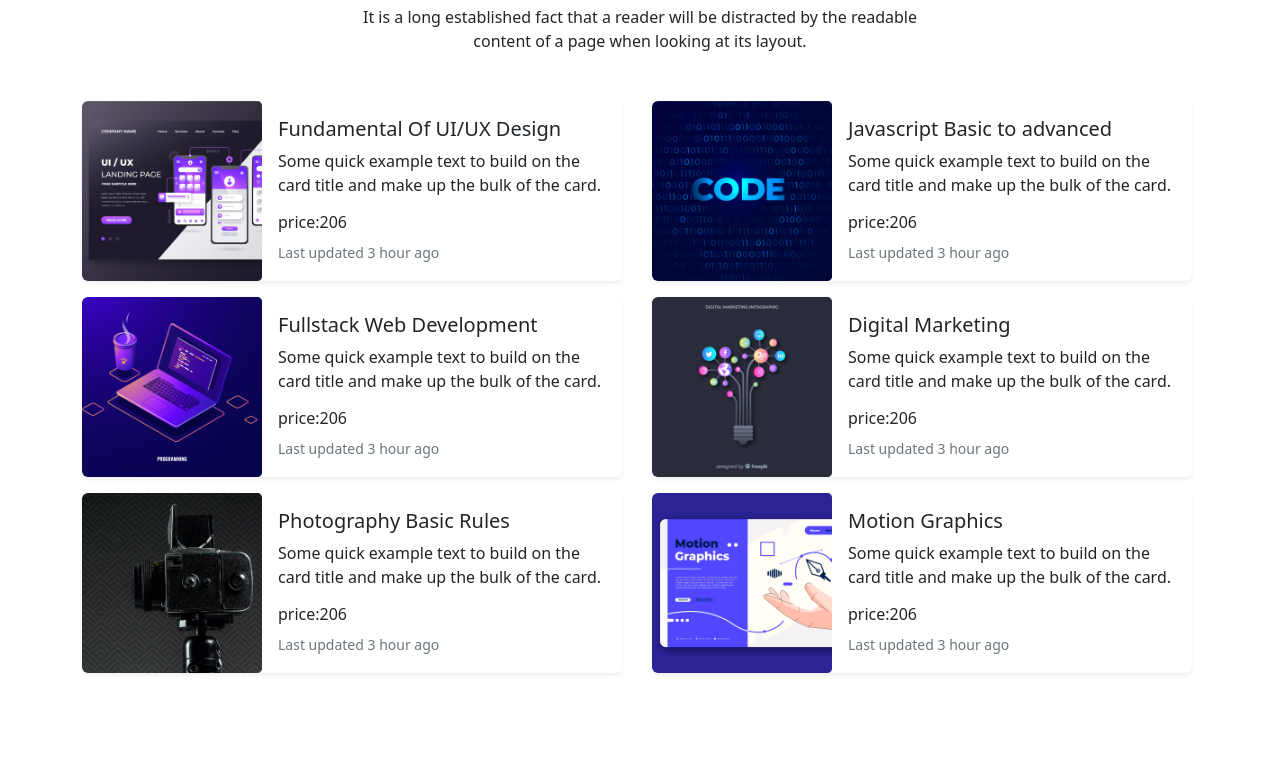
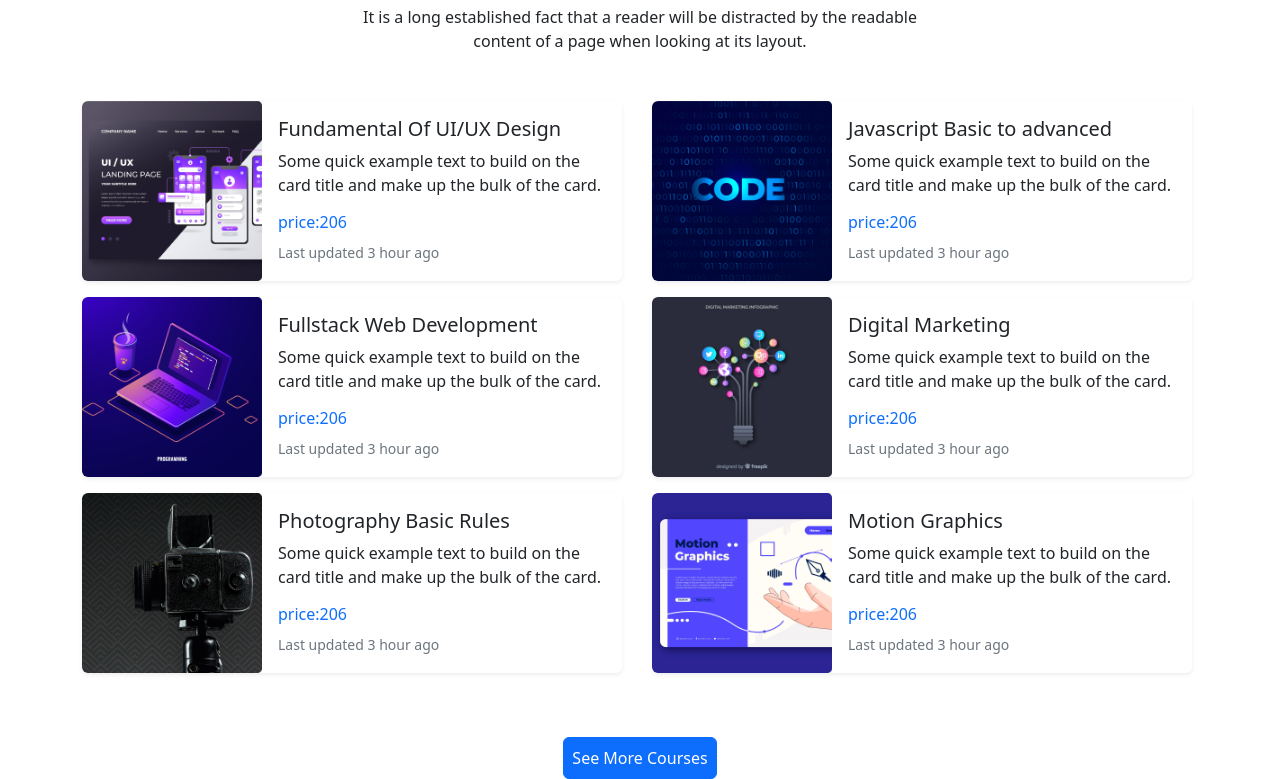
Before and after one commit to JakiulRashidKhan/Ed-tech-five, a plain HTML site: page index.html in a window 1280 px wide. Shown: the part 782-1561 px from the top of the page. Before the commit the page ends 1519 px from the top, so only its background shows below. Drawn offline with nearby package versions, Linux system fonts and the light colour scheme.

Commit message:
button added

```diff
--- a/index.html
+++ b/index.html
@@ -66,7 +66,7 @@
                             <h1>Get Started Digital Learning</h1>
                             <p>It is a long established fact that a reader will be distracted by the readable content of a page when looking at its
                             layout.</p>
-                            <a href="" class="btn btn-primary text-white rounded-2 mx-2 my-1">Get Started</a>
+                            <a href="" class="btn btn-primary text-white rounded-4 px-3 py-2">Get Started</a>
                         </div>
                     </div>
                     <div class="carousel-item">
@@ -74,6 +74,7 @@
                         <div class="carousel-caption d-none d-md-block">
                             <h1>Second slide label</h1>
                             <p>Some representative placeholder content for the second slide.</p>
+                            <a href="" class="btn btn-primary text-white rounded-4 px-3 py-2">Get Started</a>
                         </div>
                     </div>
                     <div class="carousel-item">
@@ -81,6 +82,7 @@
                         <div class="carousel-caption d-none d-md-block ">
                             <h1>Third slide label</h1>
                             <p>Some representative placeholder content for the third slide.</p>
+                            <a href="" class="btn btn-primary text-white rounded-4 px-3 py-2">Get Started</a>
                         </div>
                     </div>
                 </div>
@@ -102,6 +104,7 @@
                 layout.</p>
             </div>
         </section>
+        <!-- course sec  -->
         <section class="my-5">
             <div class="row row-cols-sm-1 row-cols-md-2">
                 <div class="col-md-6 col-sm-12">
@@ -114,7 +117,7 @@
                                 <div class="card-body">
                                     <h5 class="card-title">Fundamental Of UI/UX Design</h5>
                                     <p class="card-text">Some quick example text to build on the card title and make up the bulk of the card.</p>
-                                    <h6>price:206</h6>
+                                    <h6 class="text-primary">price:206</h6>
                                     <p class="card-text"><small class="text-muted">Last updated 3 hour ago</small></p>
                                 </div>
                             </div>
@@ -131,7 +134,7 @@
                                 <div class="card-body">
                                     <h5 class="card-title">Javascript Basic to advanced</h5>
                                     <p class="card-text">Some quick example text to build on the card title and make up the bulk of the card.</p>
-                                    <h6>price:206</h6>
+                                    <h6 class="text-primary">price:206</h6>
                                     <p class="card-text"><small class="text-muted">Last updated 3 hour ago</small></p>
                                 </div>
                             </div>
@@ -148,7 +151,7 @@
                                 <div class="card-body">
                                     <h5 class="card-title">Fullstack Web Development</h5>
                                     <p class="card-text">Some quick example text to build on the card title and make up the bulk of the card.</p>
-                                    <h6>price:206</h6>
+                                    <h6 class="text-primary">price:206</h6>
                                     <p class="card-text"><small class="text-muted">Last updated 3 hour ago</small></p>
                                 </div>
                             </div>
@@ -165,7 +168,7 @@
                                 <div class="card-body">
                                     <h5 class="card-title">Digital Marketing</h5>
                                     <p class="card-text">Some quick example text to build on the card title and make up the bulk of the card.</p>
-                                    <h6>price:206</h6>
+                                    <h6 class="text-primary">price:206</h6>
                                     <p class="card-text"><small class="text-muted">Last updated 3 hour ago</small></p>
                                 </div>
                             </div>
@@ -182,7 +185,7 @@
                                 <div class="card-body">
                                 <h5 class="card-title">Photography Basic Rules</h5>
                                 <p class="card-text">Some quick example text to build on the card title and make up the bulk of the card.</p>
-                                <h6>price:206</h6>
+                                <h6 class="text-primary">price:206</h6>
                                 <p class="card-text"><small class="text-muted">Last updated 3 hour ago</small></p>
                                 </div>
                             </div>
@@ -199,7 +202,7 @@
                                 <div class="card-body">
                                     <h5 class="card-title">Motion Graphics</h5>
                                     <p class="card-text">Some quick example text to build on the card title and make up the bulk of the card.</p>
-                                    <h6>price:206</h6>
+                                    <h6 class="text-primary">price:206</h6>
                                     <p class="card-text"><small class="text-muted">Last updated 3 hour ago</small></p>
                                 </div>
                             </div>
@@ -209,6 +212,9 @@
             </div>
             </div>
         </section>
+        <section class="d-flex justify-content-center align-items-center">
+            <a href="" class="btn btn-primary text-white rounded-2 px-2 py-2">See More Courses</a>
+        </section>
     </main>
     <!-- js cdn  -->
     <script src="https://cdn.jsdelivr.net/npm/bootstrap@5.2.1/dist/js/bootstrap.bundle.min.js"
```
